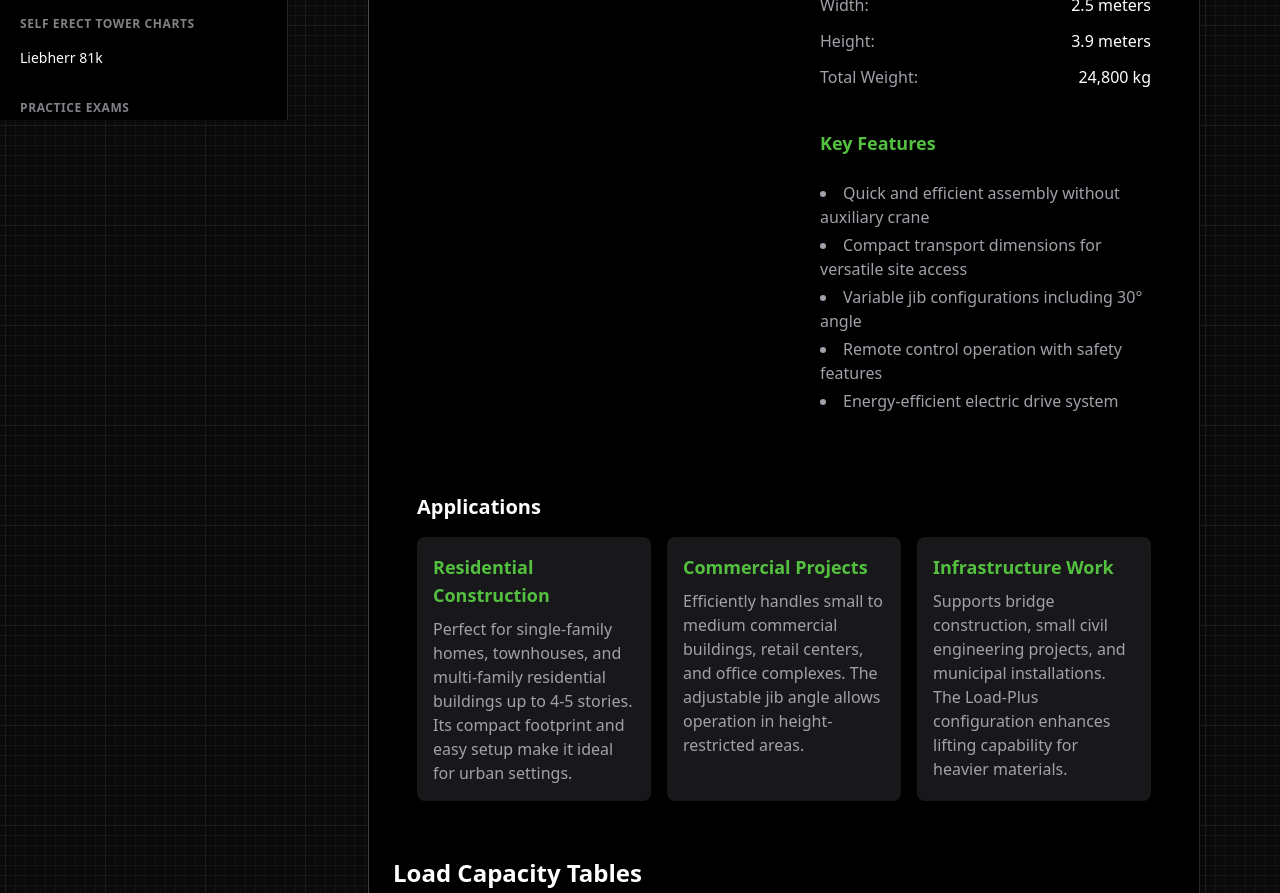
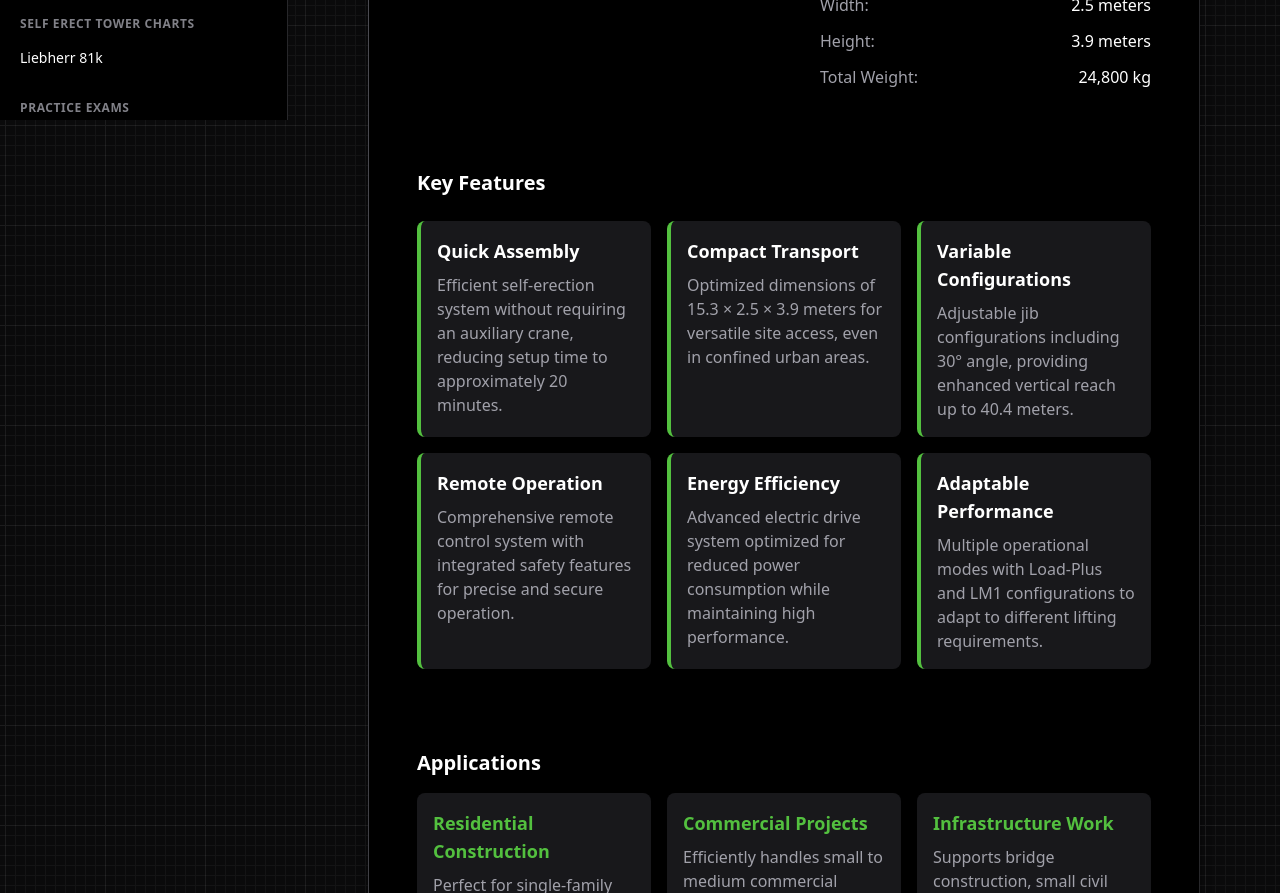
Before and after one commit to ArsCodeAmatoria/lilfoot, a Next.js app: page /crane-tables in a window 1280 px wide. Shown: the part 680-1573 px from the top of the page. Built offline with nearby package versions, Linux system fonts and the light colour scheme.

Commit message:
Enhance Key Features section with modern card-based layout

```diff
--- a/app/crane-tables/page.tsx
+++ b/app/crane-tables/page.tsx
@@ -85,7 +85,7 @@ export default function Liebherr81kPage() {
                 className="object-cover"
               />
             </div>
-            <ul className="space-y-3 mb-6">
+            <ul className="space-y-3">
               <li className="flex justify-between">
                 <span className="text-gray-400">Length:</span>
                 <span className="text-white font-medium">15.3 meters</span>
@@ -103,15 +103,54 @@ export default function Liebherr81kPage() {
                 <span className="text-white font-medium">24,800 kg</span>
               </li>
             </ul>
+          </div>
+        </div>
+      </div>
 
-            <h3 className="text-lg font-semibold text-highlight mb-2">Key Features</h3>
-            <ul className="list-disc list-inside text-gray-400 space-y-1">
-              <li>Quick and efficient assembly without auxiliary crane</li>
-              <li>Compact transport dimensions for versatile site access</li>
-              <li>Variable jib configurations including 30° angle</li>
-              <li>Remote control operation with safety features</li>
-              <li>Energy-efficient electric drive system</li>
-            </ul>
+      {/* Key Features Section */}
+      <div className="bg-black p-6 rounded-lg shadow-lg">
+        <h2 className="text-xl font-bold text-white mb-6">Key Features</h2>
+        <div className="grid grid-cols-1 md:grid-cols-3 gap-4">
+          <div className="bg-gray-900 p-4 rounded-lg border-l-4 border-highlight">
+            <h3 className="text-lg font-semibold text-white mb-2">Quick Assembly</h3>
+            <p className="text-gray-400">
+              Efficient self-erection system without requiring an auxiliary crane, reducing setup time to approximately 20 minutes.
+            </p>
+          </div>
+
+          <div className="bg-gray-900 p-4 rounded-lg border-l-4 border-highlight">
+            <h3 className="text-lg font-semibold text-white mb-2">Compact Transport</h3>
+            <p className="text-gray-400">
+              Optimized dimensions of 15.3 × 2.5 × 3.9 meters for versatile site access, even in confined urban areas.
+            </p>
+          </div>
+
+          <div className="bg-gray-900 p-4 rounded-lg border-l-4 border-highlight">
+            <h3 className="text-lg font-semibold text-white mb-2">Variable Configurations</h3>
+            <p className="text-gray-400">
+              Adjustable jib configurations including 30° angle, providing enhanced vertical reach up to 40.4 meters.
+            </p>
+          </div>
+
+          <div className="bg-gray-900 p-4 rounded-lg border-l-4 border-highlight">
+            <h3 className="text-lg font-semibold text-white mb-2">Remote Operation</h3>
+            <p className="text-gray-400">
+              Comprehensive remote control system with integrated safety features for precise and secure operation.
+            </p>
+          </div>
+
+          <div className="bg-gray-900 p-4 rounded-lg border-l-4 border-highlight">
+            <h3 className="text-lg font-semibold text-white mb-2">Energy Efficiency</h3>
+            <p className="text-gray-400">
+              Advanced electric drive system optimized for reduced power consumption while maintaining high performance.
+            </p>
+          </div>
+
+          <div className="bg-gray-900 p-4 rounded-lg border-l-4 border-highlight">
+            <h3 className="text-lg font-semibold text-white mb-2">Adaptable Performance</h3>
+            <p className="text-gray-400">
+              Multiple operational modes with Load-Plus and LM1 configurations to adapt to different lifting requirements.
+            </p>
           </div>
         </div>
       </div>
```
